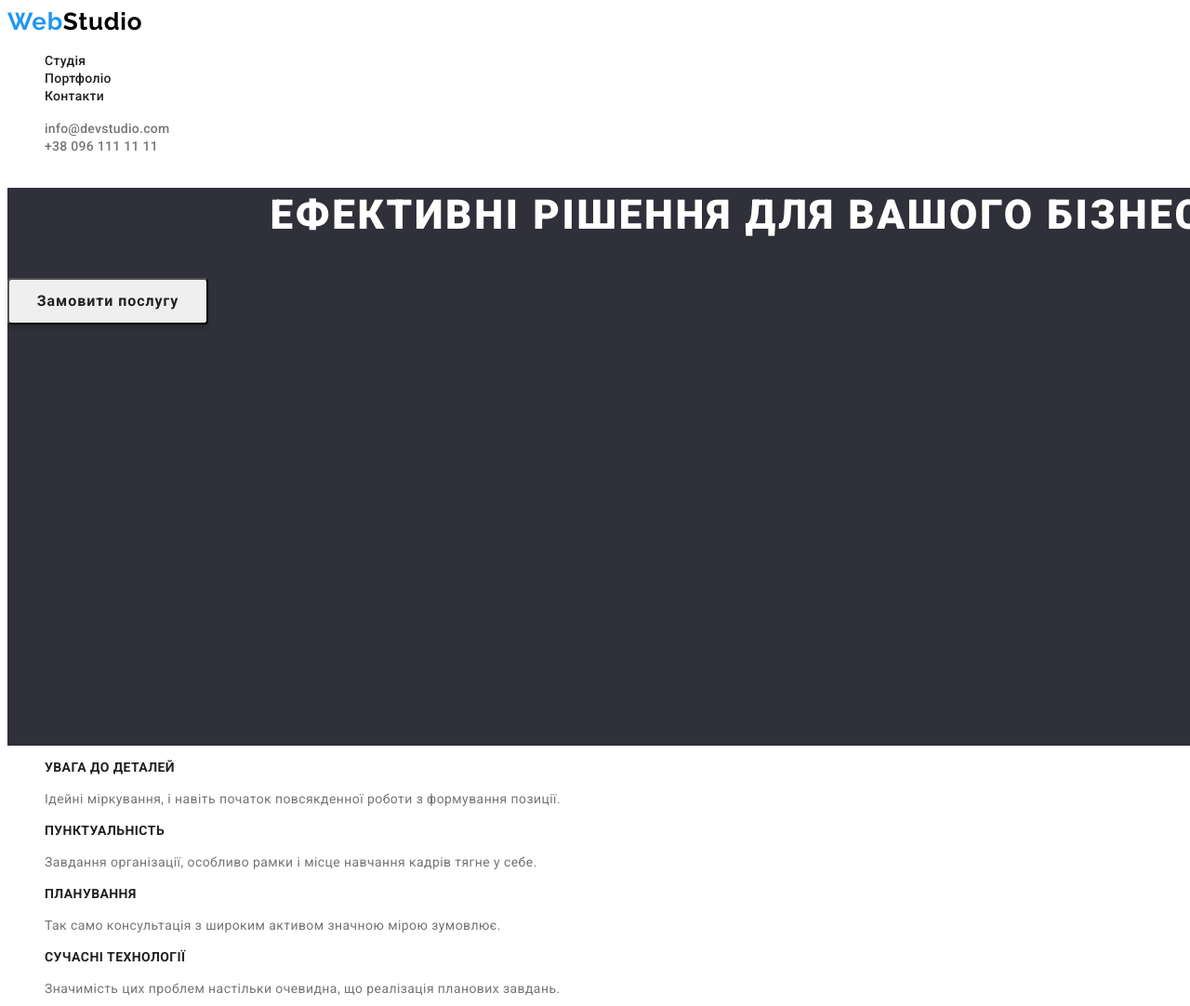
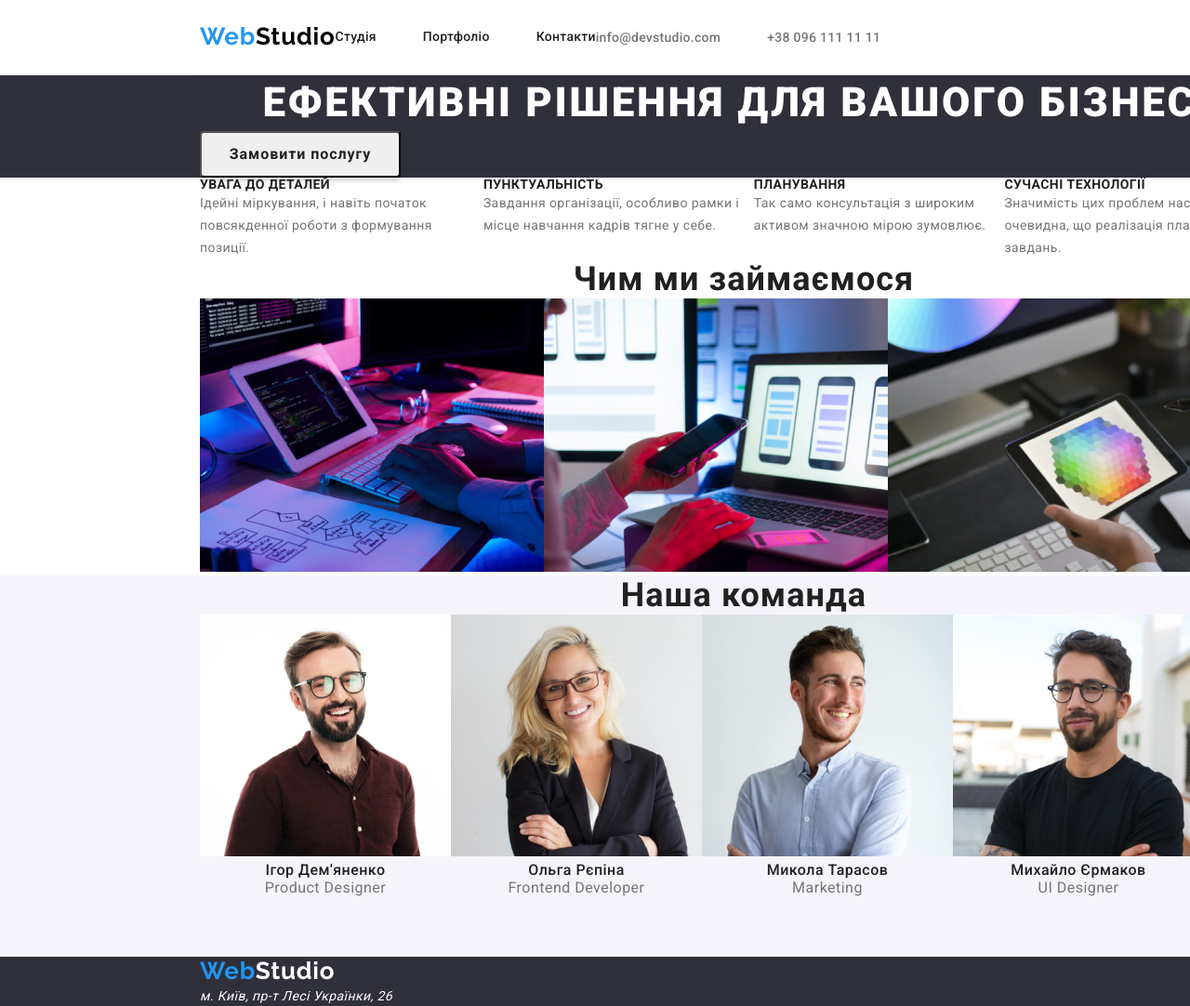
Before and after one commit to vanvalera/goit-markup-hw-03, a plain HTML site: page index.html in a window 1280 px wide. Shown: the top 1082 px of the page at 93% size. Drawn offline with nearby package versions, Linux system fonts and the light colour scheme.

Commit message:
Stage-two

```diff
--- a/css/styles.css
+++ b/css/styles.css
@@ -9,41 +9,89 @@
   --second-footer-color: #2f303a;
   --accent-footer-color: #2196f3;
 }
+p,
+h1,
+h2,
+h3,
+h4,
+h5,
+h6 {
+  margin: 0px;
+}
+ul {
+  margin: 0px;
+  padding-left: 0px;
+}
+.list {
+  list-style: none;
+}
 body {
-  font-family: 'Roboto', 'Raleway';
+  font-family: 'Roboto', 'Raleway', sans-serif;
   color: #ffffff;
+  width: 1600px;
+}
+/* ----------Conteiner--------- */
+.conteiner {
+  width: 1200px;
+  padding: 0px 15px;
+  margin: 0 auto;
 }
 /* ----------Header--------- */
+.conteiner.head {
+  display: flex;
+  border-bottom: 1px solid #ececec;
+  align-items: center;
+}
+.nav-header {
+  display: flex;
+  align-items: center;
+}
 .logo {
+  padding-top: 24px;
+  padding-bottom: 25px;
+
+  color: #000000;
   font-family: 'Raleway';
   font-weight: 700;
   font-size: 26px;
   line-height: 1.19;
   letter-spacing: 0.03em;
-  color: #000000;
   text-decoration: none;
 }
 .web {
   color: var(--accent-header-color);
 }
-.list {
-  list-style: none;
+.nav-header .item:not(:last-child) {
+  margin-right: 50px;
+}
+
+.flex {
+  display: flex;
 }
 .header-link {
+  display: block;
+  padding-top: 32px;
+  padding-bottom: 32px;
+
+  color: var(--primary-header-color);
   font-weight: 500;
   font-size: 14px;
   line-height: 1.14;
   letter-spacing: 0.02em;
-  color: var(--primary-header-color);
   text-decoration: none;
 }
+.nav-mail:not(:last-child) {
+  margin-right: 50px;
+}
 .header-tel {
+  color: var(--second-header-color);
   font-weight: 500;
   font-size: 14px;
   line-height: 1.14;
   letter-spacing: 0.02em;
-  color: var(--second-header-color);
   text-decoration: none;
+  padding-top: 32px;
+  padding-bottom: 32px;
 }
 .header-link:hover,
 .header-link:focus,
@@ -53,10 +101,6 @@ body {
 }
 /* ---------Body---------- */
 .hero {
-  width: 1600px;
-  height: 600px;
-  left: 0px;
-  top: 80px;
   background: #2f303a;
 }
 .hero-tittle {
@@ -148,10 +192,6 @@ body {
 }
 /* --------footer---------- */
 .basement {
-  width: 1600px;
-  height: 252px;
-  left: 0px;
-  top: 2094px;
   background: var(--second-footer-color);
 }
 .logo-footer {
--- a/index.html
+++ b/index.html
@@ -11,53 +11,59 @@
       href="https://fonts.googleapis.com/css2?family=Montserrat:wght@400;700&family=Raleway:wght@700&family=Roboto:wght@400;500;700;900&display=swap"
       rel="stylesheet"
     />
+    <link
+      rel="stylesheet"
+      href="https://cdnjs.cloudflare.com/ajax/libs/modern-normalize/1.1.0/modern-normalize.min.css"
+      integrity="sha512-wpPYUAdjBVSE4KJnH1VR1HeZfpl1ub8YT/NKx4PuQ5NmX2tKuGu6U/JRp5y+Y8XG2tV+wKQpNHVUX03MfMFn9Q=="
+      crossorigin="anonymous"
+      referrerpolicy="no-referrer"
+    />
     <link rel="stylesheet" href="./css/styles.css" />
   </head>
   <body>
     <!-- Шапка -->
     <header>
-      <nav>
-        <a href="https://vanvalera.github.io/goit-markup-hw-02/index.html" class="logo">
-          <span class="web">Web</span>Studio
-        </a>
-        <ul class="list">
-          <li>
-            <a href="https://vanvalera.github.io/goit-markup-hw-02/index.html" class="header-link"
-              >Студія</a
-            >
+      <div class="conteiner head">
+        <nav class="nav-header">
+          <a href="./index.html" class="logo flex"> <span class="web">Web</span>Studio </a>
+          <ul class="list flex">
+            <li class="item">
+              <a href="./index.html" class="header-link">Студія</a>
             </li>
-          <li>
-            <a
-              href="https://vanvalera.github.io/goit-markup-hw-02/portfolio.html"
-              class="header-link"
-              >Портфоліо</a
-            >
+            <li class="item">
+              <a href="./portfolio.html" class="header-link">Портфоліо</a>
             </li>
-          <li>
+            <li class="item">
               <a href="/" class="header-link">Контакти</a>
             </li>
           </ul>
         </nav>
-      <ul class="list">
+        <ul class="list flex">
           <!-- Посилання на почту -->
-        <li>
+          <li class="nav-mail">
             <a href="mailto:info@devstudio.com" class="header-tel">info@devstudio.com</a>
           </li>
           <!-- Посилання на телефон -->
-        <li><a href="tel:+380961111111" class="header-tel">+38 096 111 11 11</a></li>
+          <li class="nav-mail">
+            <a href="tel:+380961111111" class="header-tel">+38 096 111 11 11</a>
+          </li>
         </ul>
+      </div>
     </header>
     <!-- Меин -->
     <main>
       <!-- Секція с кнопкой -->
       <section class="hero">
+        <div class="conteiner">
           <h1 class="hero-tittle">Ефективні рішення для вашого бізнесу</h1>
           <button type="button" class="hero-button">Замовити послугу</button>
+        </div>
       </section>
       <!-- Секція Особливості -->
       <section>
+        <div class="conteiner">
           <h2 hidden>Особливості</h2>
-        <ul class="list">
+          <ul class="list flex">
             <li>
               <h3 class="tittle-opportunity">УВАГА ДО ДЕТАЛЕЙ</h3>
               <p class="text-opportunity">
@@ -83,11 +89,13 @@
               </p>
             </li>
           </ul>
+        </div>
       </section>
       <!-- Секція чим займаемось -->
       <section>
+        <div class="conteiner">
           <h2 class="tittle-section">Чим ми займаємося</h2>
-        <ul class="list">
+          <ul class="list flex">
             <li>
               <img
                 src="./images/Декстопні-додатки.jpg"
@@ -113,11 +121,13 @@
               />
             </li>
           </ul>
+        </div>
       </section>
       <!-- Секція Наша Команда -->
       <section class="hero-team">
+        <div class="conteiner">
           <h2 class="tittle-team">Наша команда</h2>
-        <ul class="list">
+          <ul class="list flex">
             <li class="list-worker">
               <img
                 src="./images/Product-designer.jpg"
@@ -159,17 +169,19 @@
               <p lang="en" class="tittle-worker-text">UI Designer</p>
             </li>
           </ul>
+        </div>
       </section>
     </main>
     <!-- Футер -->
     <footer class="basement">
-      <a href="https://vanvalera.github.io/goit-markup-hw-02/index.html" class="logo-footer">
-        <span class="web">Web</span>Studio
-      </a>
+      <div class="conteiner">
+        <a href="./index.html" class="logo-footer"> <span class="web">Web</span>Studio </a>
         <address>
           <ul class="list">
             <li>
-            <a href="https://goo.gl/maps/cJ9QzEwfVTvkRfvY8" class="list-address">м. Київ, пр-т Лесі Українки, 26</a>
+              <a href="https://goo.gl/maps/cJ9QzEwfVTvkRfvY8" class="list-address"
+                >м. Київ, пр-т Лесі Українки, 26</a
+              >
             </li>
             <li>
               <a href="mailto:info@devstudio.com" class="list-tel">info@devstudio.com</a>
@@ -179,6 +191,7 @@
             </li>
           </ul>
         </address>
+      </div>
     </footer>
   </body>
 </html>
```
Also changed, not shown: portfolio.html (+11 -14 lines). Lines whose indentation alone changed are shown as unchanged.
